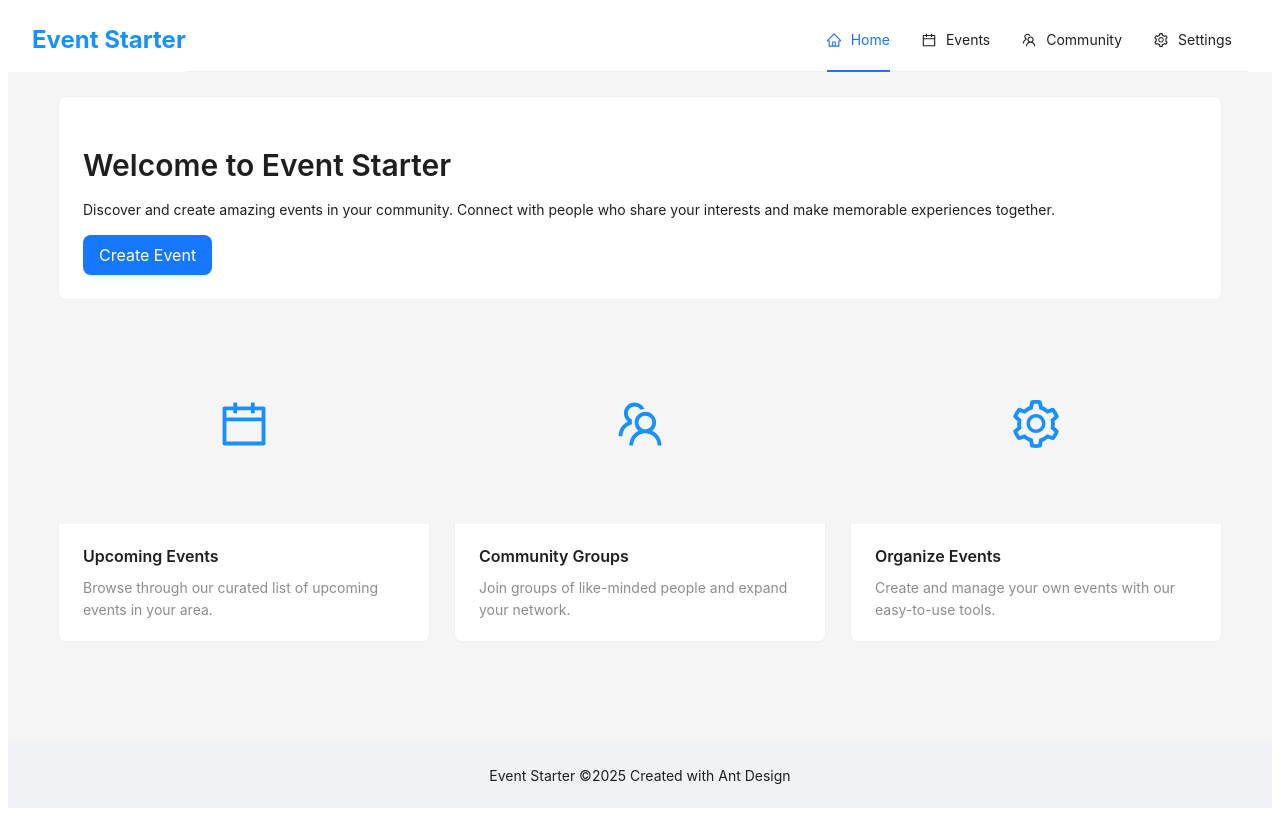
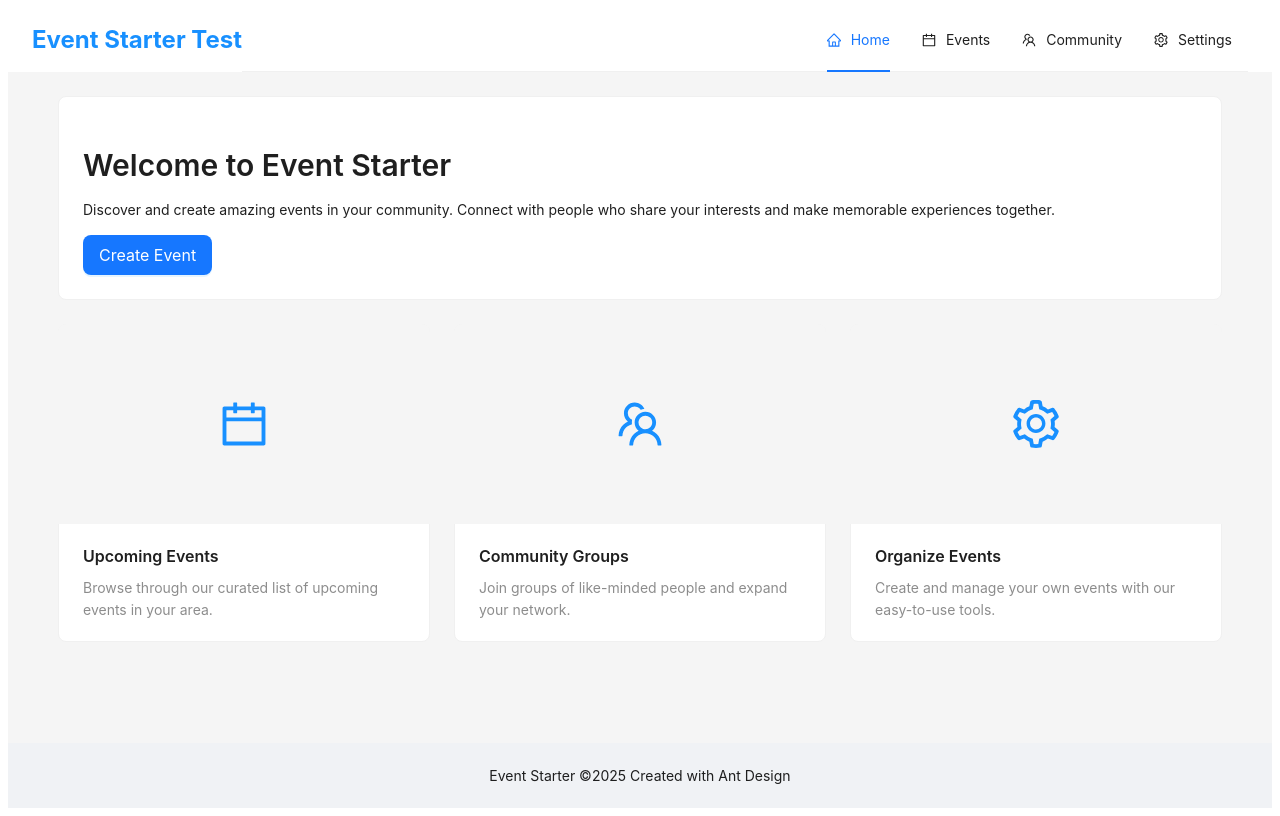
Before and after one commit to DmitriyGrosh/event-starter-frontend, a Next.js app: page /home/Home in a window 1280 px wide. Built offline with nearby package versions, Linux system fonts and the light colour scheme.

Commit message:
test ssl deploy

```diff
--- a/src/pages/home/Home.tsx
+++ b/src/pages/home/Home.tsx
@@ -12,7 +12,7 @@ const Home = () => {
     <Layout style={{ minHeight: '100vh' }}>
       <Header style={{ display: 'flex', alignItems: 'center', padding: '0 24px', background: '#fff' }}>
         <div style={{ color: '#1890ff', fontSize: '24px', fontWeight: 'bold' }}>
-          Event Starter
+          Event Starter Test
         </div>
         <Menu
           mode="horizontal"
```
Also changed, not shown: 2 other files (tests, documents, lock files or other folders).
